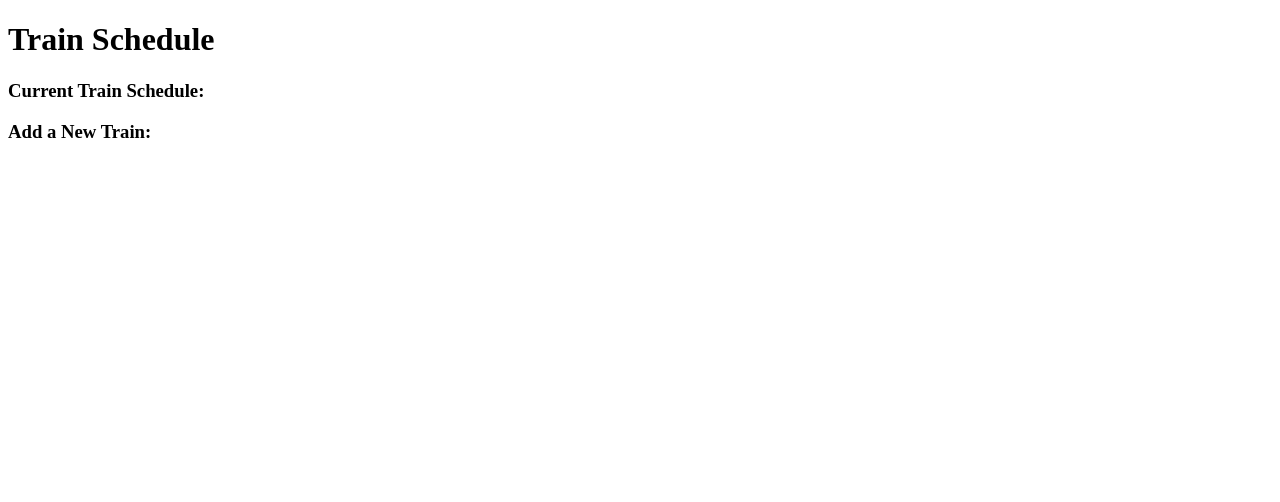
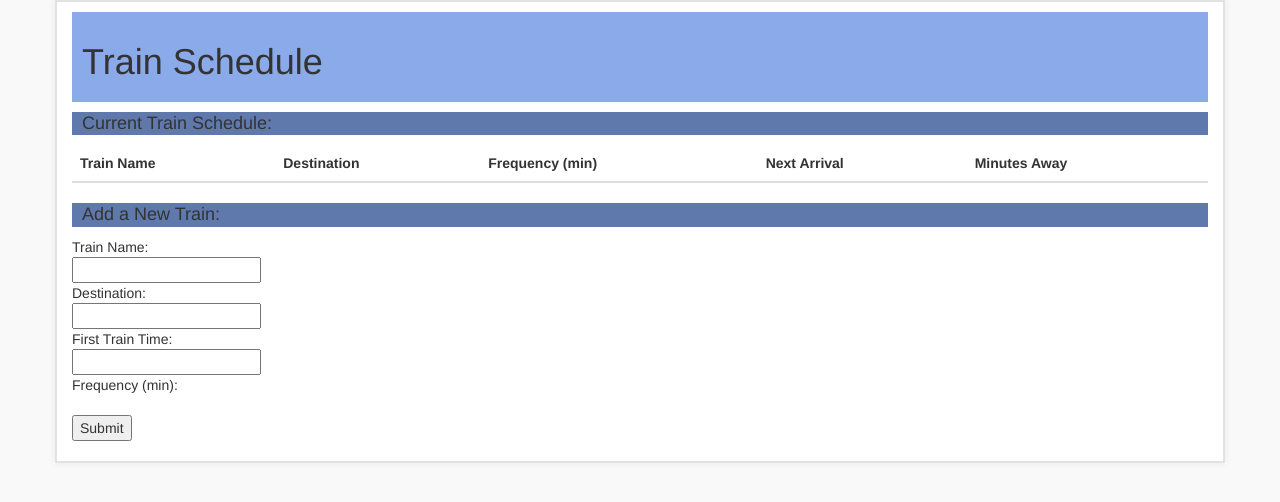
Before and after one commit to blynch312/Train_Scheduler, a plain HTML site: page index.html in a window 1280 px wide. Drawn offline with nearby package versions, Linux system fonts and the light colour scheme.

Commit message:
need help troubleshooting firebase

```diff
--- a/assests/CSS/style.css
+++ b/assests/CSS/style.css
@@ -0,0 +1,25 @@
+.body {
+  background-color: #f9f9f9;
+}
+
+h4 {
+  background-color: #5f79ad;
+  padding: 2px 0px 2px 10px;
+  color: #f9f9f9;
+}
+
+.header {
+  font-size: 72px;
+  background-color: #8aaaea;
+  padding: 10px;
+  margin-top: 10px;
+}
+
+.container {
+  width: 960px;
+  margin: auto;
+  margin-bottom: 10px;
+  border: 2px solid #e2e2e2;
+  background-color: white;
+  box-shadow: 0px 0px 7px #e8e8e8;
+}
--- a/index.html
+++ b/index.html
@@ -5,20 +5,53 @@
     <meta charset="UTF-8">
     <meta name="viewport" content="width=device-width, initial-scale=1.0">
     <meta http-equiv="X-UA-Compatible" content="ie=edge">
-    <link rel="stylesheet" type="text/css" href="">
+    <link rel="stylesheet" type="text/css" href="assests/css/style.css">
+    <link rel="stylesheet" href="https://maxcdn.bootstrapcdn.com/bootstrap/3.3.7/css/bootstrap.min.css" integrity="sha384-BVYiiSIFeK1dGmJRAkycuHAHRg32OmUcww7on3RYdg4Va+PmSTsz/K68vbdEjh4u"
+        crossorigin="anonymous">
     <title>Document</title>
 </head>
 
-<body>
+<body class="body">
     <div class="container">
         <div class="header" id="header">
             <h1>Train Schedule</h1>
         </div>
-        <div class="trainSchedule">
-            <h3>Current Train Schedule:</h3>
+        <div class="train" id="trainScedule">
+            <h4>Current Train Schedule:</h4>
+            <table class="table table-striped">
+                <thead>
+                    <tr>
+                        <th id="trainName" scope="col">Train Name</th>
+                        <th id="destination" scope="col">Destination</th>
+                        <th id="freq" scope="col">Frequency (min)</th>
+                        <th id="nextArrival" scope="col">Next Arrival</th>
+                        <th id="minutes" scope="col">Minutes Away</th>
+                        <tbody id="tableBody">
+                        </tbody>
+
+                    </tr>
+                </thead>
+            </table>
         </div>
-        <div class="newTrain">
-            <h3>Add a New Train:</h3>
+        <div class="train" id="newTrain">
+            <h4>Add a New Train:</h4>
+            <form>
+                Train Name:
+                <br>
+                <input type="text" name="trainName">
+                <br> Destination:
+                <br>
+                <input type="text" name="destination">
+                <br> First Train Time:
+                <br>
+                <input type="text" name="firstTrainTime">
+                <br> Frequency (min):
+                <br>
+                <br>
+                <input type="submit" value="Submit">
+                <br>
+            </form>
+            <br>
         </div>
     </div>
 </body>
```
Also changed, not shown: assests/Javascript/java.js (+32 -0 lines).
